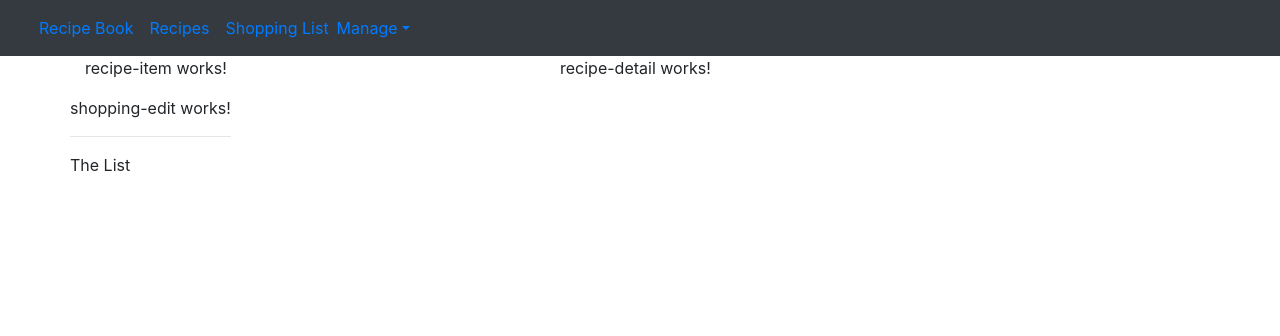
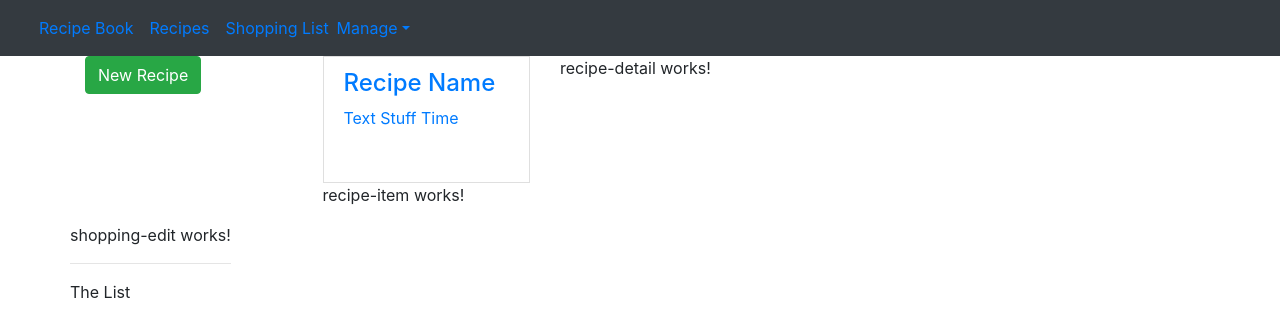
Before and after one commit to RenwickP/Food-Fun, an Angular app: page / in a window 1280 px wide. Shown: the top 336 px of the page. Built offline with nearby package versions, Linux system fonts and the light colour scheme.

Commit message:
Constructors

```diff
--- a/src/app/header/header.component.html
+++ b/src/app/header/header.component.html
@@ -3,14 +3,11 @@
 </nav> -->
 
 <nav class="navbar navbar-expand-lg navbar-default bg-dark">
-  <!-- <a class="navbar-brand" href="#">Navbar</a> -->
   <div class="container-fluid">
-    <div class="collapse navbar-collapse" id="navbarNav">
+    <div class="collapse navbar-collapse">
       <ul class="navbar-nav">
         <li class="nav-item active">
-          <a class="nav-link" href="#"
-            >Recipe Book <span class="sr-only">(current)</span></a
-          >
+          <a class="nav-link" href="#">Recipe Book </a>
         </li>
         <li class="nav-item">
           <a class="nav-link" href="#">Recipes</a>
--- a/src/app/recipes/recipe-list/recipe-list.component.html
+++ b/src/app/recipes/recipe-list/recipe-list.component.html
@@ -1 +1,17 @@
-<app-recipe-item></app-recipe-item>
+<div class="row">
+  <div class="col">
+    <button class="btn btn-success">New Recipe</button>
+  </div>
+  <div class="col">
+    <a href="#" class="list-group-item clearfix">
+      <div class="pull-left">
+        <h4 class="list-group-item-heading">Recipe Name</h4>
+        <p class="list-group-item-text">Text Stuff Time</p>
+      </div>
+      <span class="pull-right">
+        <img src="" alt="" class="img-responsive" style="max-height: 50px;" />
+      </span>
+    </a>
+    <app-recipe-item></app-recipe-item>
+  </div>
+</div>
--- a/src/app/recipes/recipe-list/recipe-list.component.ts
+++ b/src/app/recipes/recipe-list/recipe-list.component.ts
@@ -1,15 +1,21 @@
-import { Component, OnInit } from '@angular/core';
+import { Component, OnInit } from "@angular/core";
+import { Recipe } from "../recipe.model";
 
 @Component({
-  selector: 'app-recipe-list',
-  templateUrl: './recipe-list.component.html',
-  styleUrls: ['./recipe-list.component.css']
+  selector: "app-recipe-list",
+  templateUrl: "./recipe-list.component.html",
+  styleUrls: ["./recipe-list.component.css"],
 })
 export class RecipeListComponent implements OnInit {
+  recipes: Recipe[] = [
+    new Recipe(
+      "Test Recipe",
+      "Hammer Time",
+      "https://images.unsplash.com/photo-1515449440149-4396ddd9218b?ixlib=rb-1.2.1&ixid=eyJhcHBfaWQiOjEyMDd9&auto=format&fit=crop&w=500&q=60"
+    ),
+  ];
 
-  constructor() { }
+  constructor() {}
 
-  ngOnInit(): void {
-  }
-
+  ngOnInit(): void {}
 }
--- /dev/null
+++ b/src/app/recipes/recipe.model.ts
@@ -0,0 +1,11 @@
+export class Recipe {
+  public name: string;
+  public description: string;
+  public imagePath: string;
+
+  constructor(name: string, desc: string, imagePath: string) {
+    this.name = name;
+    this.description = desc;
+    this.imagePath = imagePath;
+  }
+}
```
